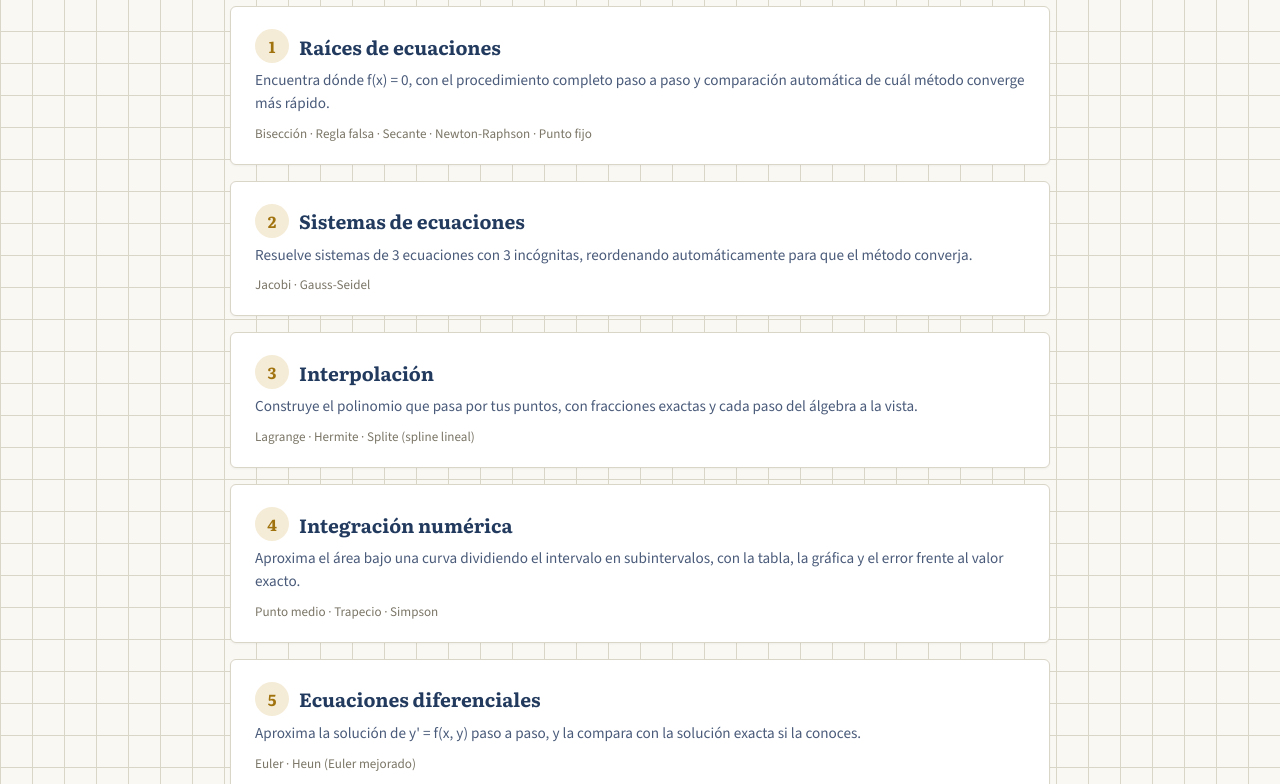
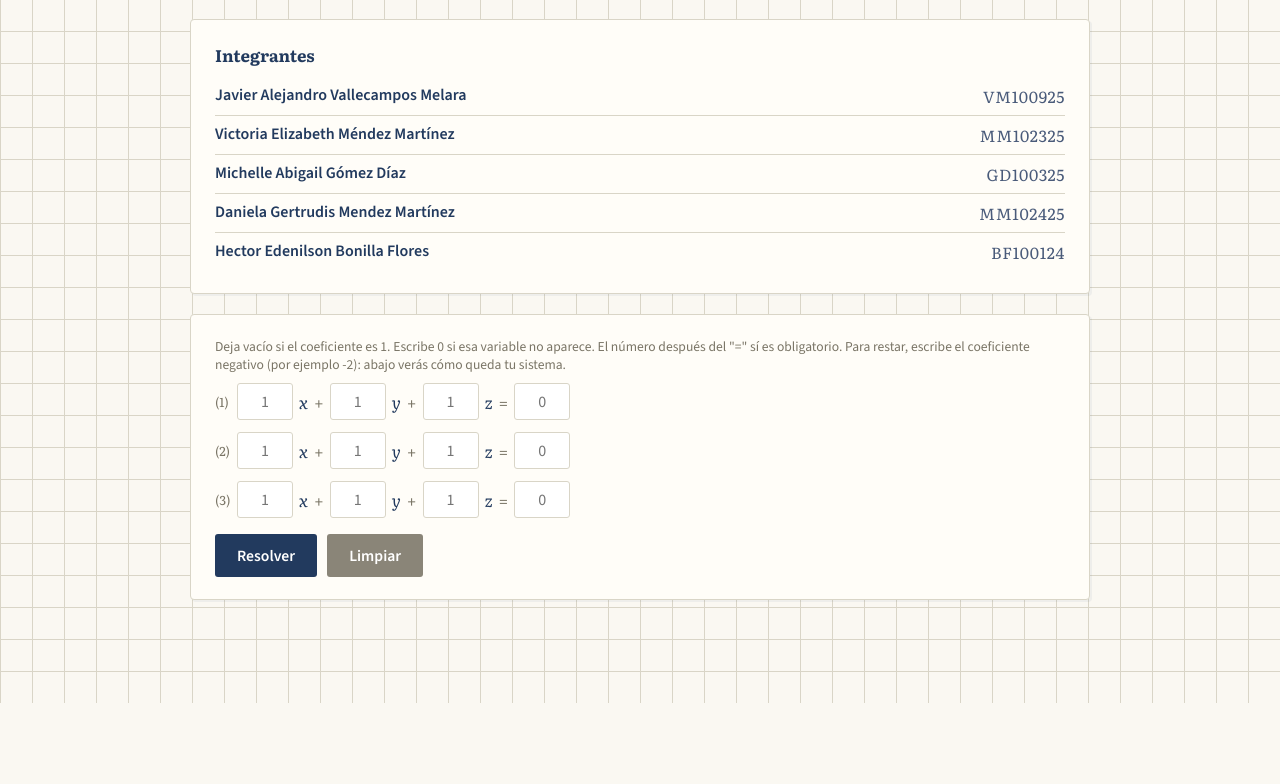
Before and after one commit to hbonilla6/metodos-numericos, a website: page index.html in a window 1280 px wide. Shown: the part 97-881 px from the top of the page. After the commit the page ends 800 px from the top, so only its background shows below. Drawn offline with nearby package versions, Linux system fonts and the light colour scheme.

Commit message:
Usa la vista de Gauss-Seidel como página de inicio
index.html pasa a ser la página de Gauss-Seidel con los integrantes, así
es lo primero que se ve al abrir el sitio. Se quita la portada con las
tarjetas de las demás herramientas (y su portada.css).

```diff
--- a/css/portada.css
+++ /dev/null
@@ -1,61 +0,0 @@
-/* Estilos propios de la portada (index.html) */
-
-body { padding-top: 40px; }
-.wrap { max-width: 820px; }
-
-h1 {
-  font-family: 'Literata', serif;
-  font-size: 1.5rem;
-  font-weight: 700;
-  margin: 0 0 28px;
-  text-align: center;
-}
-
-.tarjetas { display: grid; grid-template-columns: 1fr; gap: 16px; }
-
-a.tarjeta-enlace {
-  display: block;
-  background: #fff;
-  border: 1px solid var(--line);
-  border-radius: 6px;
-  padding: 22px 24px;
-  box-shadow: 0 1px 2px rgba(34, 58, 94, 0.05);
-  text-decoration: none;
-  color: var(--ink);
-  transition: border-color 0.15s ease, box-shadow 0.15s ease, transform 0.15s ease;
-}
-a.tarjeta-enlace:hover {
-  border-color: var(--ink-soft);
-  box-shadow: 0 4px 14px rgba(34, 58, 94, 0.1);
-  transform: translateY(-1px);
-}
-
-.tarjeta-titulo {
-  font-family: 'Literata', serif;
-  font-size: 1.2rem;
-  font-weight: 700;
-  margin-bottom: 6px;
-  display: flex;
-  align-items: center;
-  gap: 10px;
-}
-.tarjeta-icono {
-  display: inline-flex;
-  align-items: center;
-  justify-content: center;
-  width: 34px;
-  height: 34px;
-  border-radius: 50%;
-  background: var(--gold-soft);
-  color: var(--gold);
-  font-weight: 700;
-  font-size: 1rem;
-  flex: 0 0 auto;
-}
-.tarjeta-descripcion { color: var(--ink-soft); font-size: 0.95rem; line-height: 1.5; }
-.tarjeta-metodos { margin-top: 10px; font-size: 0.82rem; color: var(--muted); }
-
-@media (max-width: 460px) {
-  body { padding-top: 28px; }
-  a.tarjeta-enlace { padding: 18px 16px; }
-}
--- a/index.html
+++ b/index.html
@@ -3,55 +3,81 @@
 <head>
 <meta charset="UTF-8">
 <meta name="viewport" content="width=device-width, initial-scale=1.0, viewport-fit=cover">
-<title>Métodos Numéricos</title>
+<title>Método de Gauss-Seidel</title>
 <link rel="preconnect" href="https://fonts.googleapis.com">
 <link href="https://fonts.googleapis.com/css2?family=Literata:ital,wght@0,400;0,600;0,700;1,400&family=Source+Sans+3:wght@400;500;600;700&display=swap" rel="stylesheet">
 <link rel="stylesheet" href="css/base.css?v=fd38c182">
-<link rel="stylesheet" href="css/portada.css?v=7fdf8385">
+<link rel="stylesheet" href="css/sistemas.css?v=3ef74bf1">
+<link rel="stylesheet" href="css/gauss-seidel.css?v=b2a8183d">
 </head>
 <body>
 
 <div class="wrap">
-  <h1>Métodos Numéricos</h1>
+  <header class="encabezado-gs">
+    <h1>Método de Gauss-Seidel</h1>
+    <p class="subtitulo-gs">Sistemas de 3 ecuaciones con 3 incógnitas</p>
+  </header>
 
-  <div class="tarjetas">
-    <a class="tarjeta-enlace" href="metodos_comparacion.html">
-      <div class="tarjeta-titulo"><span class="tarjeta-icono">1</span>Raíces de ecuaciones</div>
-      <div class="tarjeta-descripcion">Encuentra dónde f(x) = 0, con el procedimiento completo paso a paso y comparación automática de cuál método converge más rápido.</div>
-      <div class="tarjeta-metodos">Bisección · Regla falsa · Secante · Newton-Raphson · Punto fijo</div>
-    </a>
+  <div class="card integrantes">
+    <h2>Integrantes</h2>
+    <ul class="lista-integrantes">
+      <li><span class="nombre">Javier Alejandro Vallecampos Melara</span><span class="carnet">VM100925</span></li>
+      <li><span class="nombre">Victoria Elizabeth Méndez Martínez</span><span class="carnet">MM102325</span></li>
+      <li><span class="nombre">Michelle Abigail Gómez Díaz</span><span class="carnet">GD100325</span></li>
+      <li><span class="nombre">Daniela Gertrudis Mendez Martínez</span><span class="carnet">MM102425</span></li>
+      <li><span class="nombre">Hector Edenilson Bonilla Flores</span><span class="carnet">BF100124</span></li>
+    </ul>
+  </div>
 
-    <a class="tarjeta-enlace" href="sistemas_lineales.html">
-      <div class="tarjeta-titulo"><span class="tarjeta-icono">2</span>Sistemas de ecuaciones</div>
-      <div class="tarjeta-descripcion">Resuelve sistemas de 3 ecuaciones con 3 incógnitas, reordenando automáticamente para que el método converja.</div>
-      <div class="tarjeta-metodos">Jacobi · Gauss-Seidel</div>
-    </a>
+  <div class="card">
+    <p class="nota-campos">Deja vacío si el coeficiente es 1. Escribe 0 si esa variable no aparece. El número después del "=" sí es obligatorio. Para restar, escribe el coeficiente negativo (por ejemplo -2): abajo verás cómo queda tu sistema.</p>
+    <div id="ecuaciones"></div>
+    <div class="vista-previa" id="vistaPrevia" style="display:none;"></div>
+    <div class="btn-row">
+      <button id="btnResolver">Resolver</button>
+      <button id="btnLimpiar" class="secundario">Limpiar</button>
+    </div>
+  </div>
 
-    <a class="tarjeta-enlace" href="interpolacion.html">
-      <div class="tarjeta-titulo"><span class="tarjeta-icono">3</span>Interpolación</div>
-      <div class="tarjeta-descripcion">Construye el polinomio que pasa por tus puntos, con fracciones exactas y cada paso del álgebra a la vista.</div>
-      <div class="tarjeta-metodos">Lagrange · Hermite · Splite (spline lineal)</div>
-    </a>
+  <div id="statusBox"></div>
 
-    <a class="tarjeta-enlace" href="integracion.html">
-      <div class="tarjeta-titulo"><span class="tarjeta-icono">4</span>Integración numérica</div>
-      <div class="tarjeta-descripcion">Aproxima el área bajo una curva dividiendo el intervalo en subintervalos, con la tabla, la gráfica y el error frente al valor exacto.</div>
-      <div class="tarjeta-metodos">Punto medio · Trapecio · Simpson</div>
-    </a>
+  <div class="card" id="resultCard" style="display:none;">
+    <div id="veredicto"></div>
+    <div class="orden-box" id="ordenBox"></div>
+    <label class="opcion-error"><input type="checkbox" id="chkError" checked> Mostrar error</label>
+    <div class="table-scroll">
+      <table class="tabla-resultado" id="resultTable">
+        <thead><tr id="headRow"></tr></thead>
+        <tbody id="tableBody"></tbody>
+      </table>
+    </div>
+    <div class="expandir-box" id="expandirBox"></div>
+    <div class="explain" id="explainBox"></div>
+    <div id="finalAnswerBox"></div>
+  </div>
 
-    <a class="tarjeta-enlace" href="ecuaciones_diferenciales.html">
-      <div class="tarjeta-titulo"><span class="tarjeta-icono">5</span>Ecuaciones diferenciales</div>
-      <div class="tarjeta-descripcion">Aproxima la solución de y' = f(x, y) paso a paso, y la compara con la solución exacta si la conoces.</div>
-      <div class="tarjeta-metodos">Euler · Heun (Euler mejorado)</div>
-    </a>
-
-    <a class="tarjeta-enlace" href="diferenciacion.html">
-      <div class="tarjeta-titulo"><span class="tarjeta-icono">6</span>Diferenciación numérica</div>
-      <div class="tarjeta-descripcion">Aproxima f'(x₀) con cinco fórmulas a la vez y compara cada una con la derivada exacta.</div>
-      <div class="tarjeta-metodos">Adelante · Atrás · Centrales · 3 puntos · 5 puntos</div>
-    </a>
+  <div class="card grafica-tarjeta" id="graficaCard">
+    <h2>Gráfica</h2>
+    <div id="grafica"></div>
+    <div class="leyenda" id="graficaLeyenda"></div>
   </div>
 </div>
 
+<script src="https://cdnjs.cloudflare.com/ajax/libs/decimal.js/10.4.3/decimal.min.js"></script>
+<script src="js/comun/notacion.js?v=025c979a"></script>
+<script src="js/comun/formato.js?v=28745c21"></script>
+<script src="js/comun/utilidades.js?v=d649b291"></script>
+<script src="js/comun/almacenamiento.js?v=248534f9"></script>
+<script src="js/comun/tabla-interactiva.js?v=b415d11c"></script>
+<script src="js/comun/grafica.js?v=3de5ee40"></script>
+<script src="js/sistemas/matematica.js?v=8148e197"></script>
+<script src="js/sistemas/entrada.js?v=3cba60ca"></script>
+<script src="js/sistemas/estado.js?v=da38332a"></script>
+<script src="js/sistemas/despeje.js?v=89f7a64e"></script>
+<script src="js/sistemas/tabla.js?v=ee469591"></script>
+<script src="js/sistemas/explicaciones.js?v=7d618466"></script>
+<script src="js/sistemas/veredicto.js?v=3620424a"></script>
+<script src="js/sistemas/grafica.js?v=7888d852"></script>
+<script src="js/sistemas/pagina-gauss-seidel.js?v=a40acfba"></script>
 </body>
 </html>
```
Also changed, not shown: gauss_seidel.html (deleted, +0 -83 lines), pruebas/pagina-gauss-seidel.test.js (+2 -2 lines), README.md.
